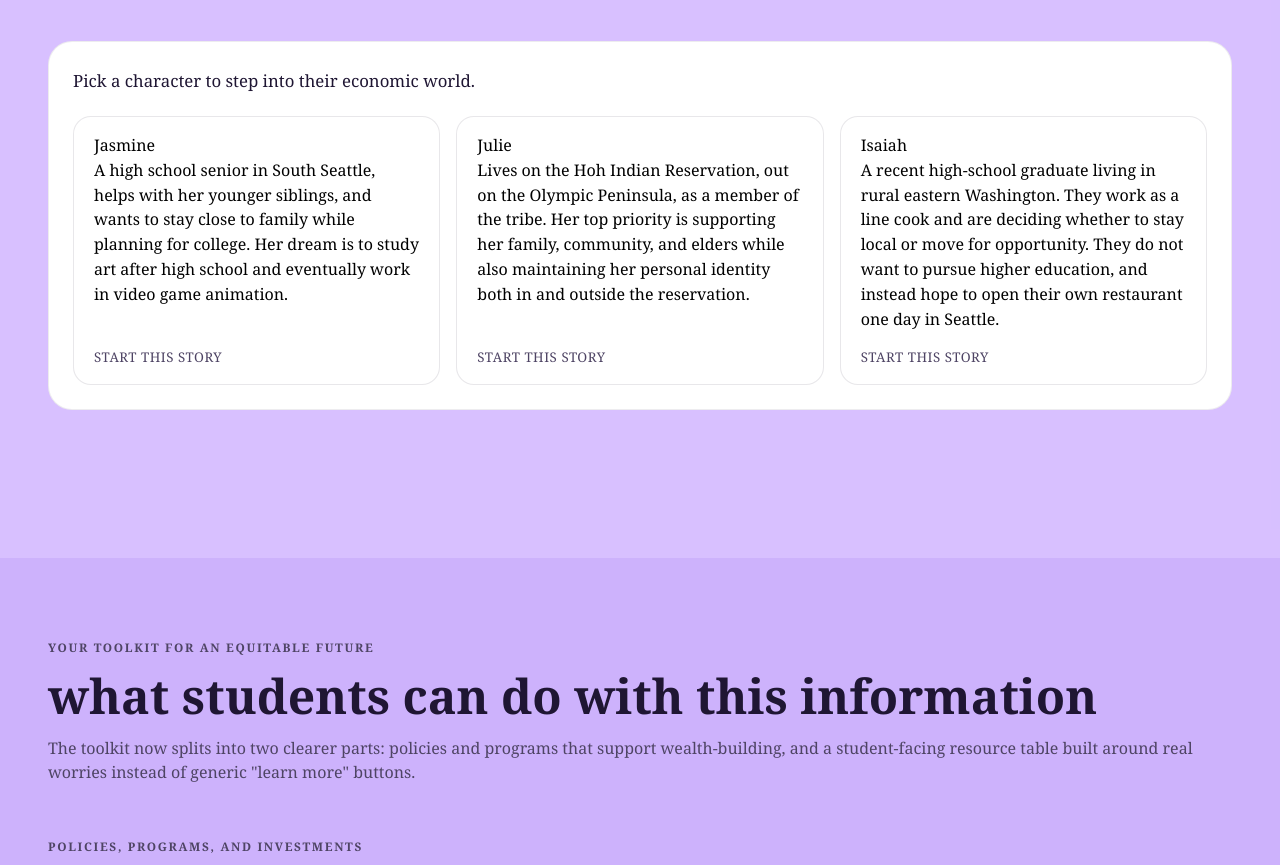
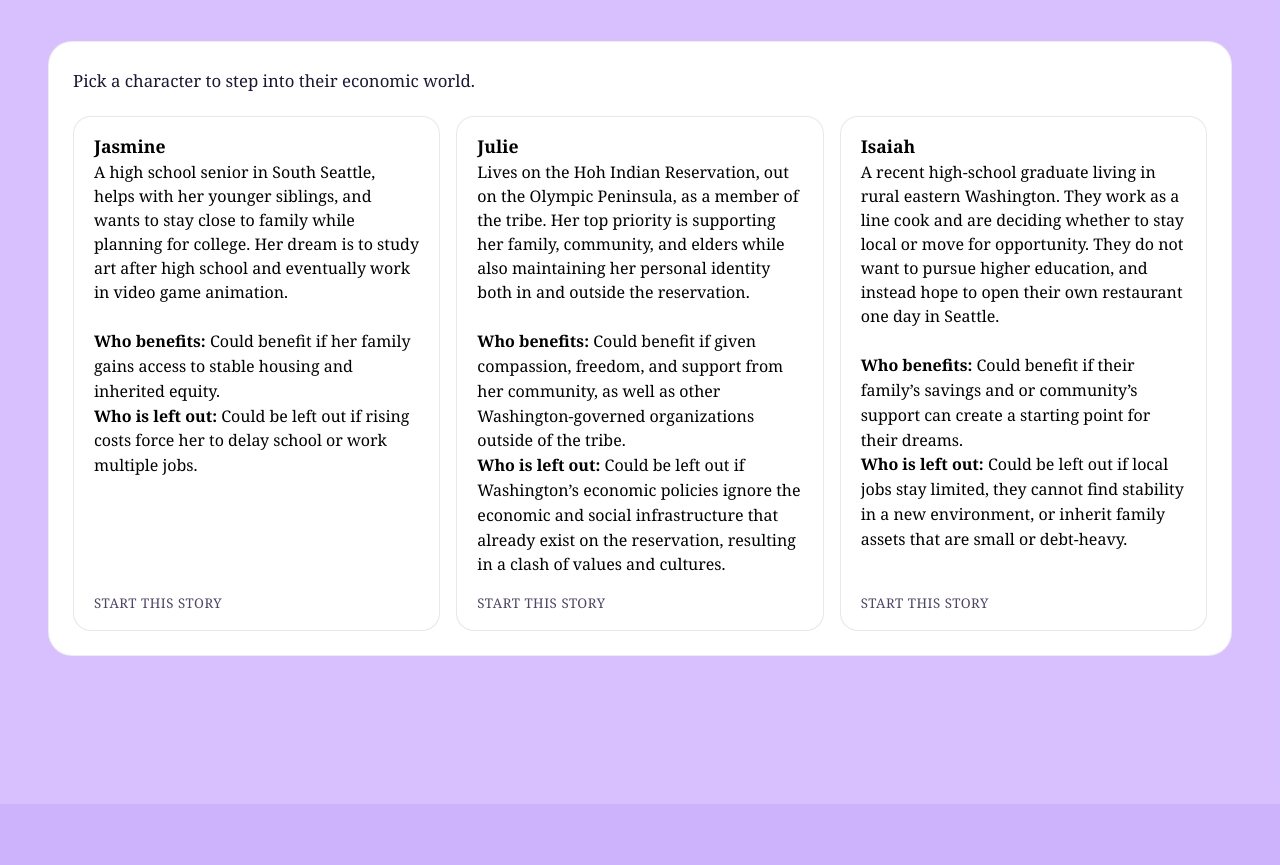
Before and after one commit to kelishightower/wacefe-scafold, a React (Vite) app: page / in a window 1280 px wide. Shown: the part 7600-8465 px from the top of the page. Built offline with nearby package versions, Linux system fonts and the light colour scheme; a web font is replaced by a local one.

Commit message:
updated and added back needed information for charcter decision tree

```diff
--- a/src/components/ComparisonTool.jsx
+++ b/src/components/ComparisonTool.jsx
@@ -524,9 +524,58 @@
                       props.onChooseCharacter(character.id);
                     }}
                 >
+                  {/*<div className="scenario-option-copy stack-xs" style={{ width: '100%' }}>*/}
+                  {/*  <span className="scenario-option-title">{character.name}</span>*/}
+                  {/*  <p className="scenario-option-description">{character.summary}</p>*/}
+                  {/*  <div className="stack-xs" style={{ marginTop: '0.75rem' }}>*/}
+                  {/*    <p style={{ margin: 0 }}>*/}
+                  {/*      <strong>Who benefits:</strong> {character.benefit}*/}
+                  {/*    </p>*/}
+                  {/*    <p style={{ margin: 0 }}>*/}
+                  {/*      <strong>Who is left out:</strong> {character.risk}*/}
+                  {/*    </p>*/}
+                  {/*  </div>*/}
+                  {/*</div>*/}
                   <div className="scenario-option-copy stack-xs" style={{ width: '100%' }}>
-                <span className="scenario-option-title">{character.name}</span>
-                <p className="scenario-option-description">{character.summary}</p>
+  <span
+      className="scenario-option-title"
+      style={{
+        fontWeight: 700,
+        fontSize: '1.1rem',
+        marginBottom: '0.25rem'
+      }}
+  >
+    {character.name}
+  </span>
+
+                    <p
+                        className="scenario-option-description"
+                        style={{
+                          marginBottom: '0.75rem',
+                          lineHeight: 1.5
+                        }}
+                    >
+                      {character.summary}
+                    </p>
+
+                    {/* divider for visual separation */}
+                    <div
+                        style={{
+                          width: '100%',
+                          height: '1px',
+                          background: 'rgba(255,255,255,0.08)',
+                          margin: '0.5rem 0 0.75rem'
+                        }}
+                    />
+
+                    <div className="stack-xs" style={{ gap: '0.4rem' }}>
+                      <p style={{ margin: 0 }}>
+                        <strong>Who benefits:</strong> {character.benefit}
+                      </p>
+                      <p style={{ margin: 0 }}>
+                        <strong>Who is left out:</strong> {character.risk}
+                      </p>
+                    </div>
                   </div>
                   <small>start this story</small>
                 </button>
@@ -537,10 +586,57 @@
   );
 }
 
+function SelectedCharacterSummary(props) {
+  const character = props.character;
+
+  if (!character) {
+    return null;
+  }
+
+  return (
+      <div
+          className="panel stack-sm"
+          style={{
+            width: '100%',
+            marginBottom: '1.5rem'
+          }}
+      >
+        <p className="eyebrow">selected character</p>
+        <h4 className="panel-title" style={{ marginBottom: '0.5rem' }}>
+          {character.name}
+        </h4>
+        <div className="section-copy" style={{ maxWidth: '70ch', lineHeight: 1.6 }}>
+          <p>{character.summary}</p>
+        </div>
+
+        <div
+            style={{
+              display: 'grid',
+              gridTemplateColumns: 'repeat(2, minmax(0, 1fr))',
+              gap: '1rem',
+              width: '100%'
+            }}
+        >
+          <div className="outcome-panel stack-sm" style={{ margin: 0 }}>
+            <p className="eyebrow">who benefits</p>
+            <p style={{ margin: 0 }}>{character.benefit}</p>
+          </div>
+
+          <div className="outcome-panel stack-sm" style={{ margin: 0 }}>
+            <p className="eyebrow">who is left out</p>
+            <p style={{ margin: 0 }}>{character.risk}</p>
+          </div>
+        </div>
+      </div>
+  );
+}
+
 function ScenarioStep(props) {
   return (
       <div className="scenario-panel stack-sm" style={{ width: '100%' }}>
-      <p className="scenario-prompt" style={{ maxWidth: '70ch', lineHeight: 1.6, marginBottom: '1rem' }}>{props.prompt}</p>
+        <p className="scenario-prompt" style={{ maxWidth: '70ch', lineHeight: 1.6, marginBottom: '1rem' }}>
+          {props.prompt}
+        </p>
         <div
             className="scenario-option-list scenario-option-list-choices"
             style={{
@@ -585,12 +681,12 @@
       <div className="outcome-panel stack-sm">
         <p className="eyebrow">outcome + reflection</p>
         <p>{props.outcome}</p>
-      <p><strong>Reflection prompt:</strong> {props.reflection}</p>
+        <p>
+          <strong>Reflection prompt:</strong> {props.reflection}
+        </p>
       </div>
   );
 }
-
-
 
 export default function ComparisonTool() {
   const [showTransferValue, setShowTransferValue] = useState(false);
@@ -678,9 +774,9 @@
           <div className="transfer-card-grid">
             {wealthTransferSteps.map(function (step, index) {
               const backgroundColors = [
-      ' #fff6d5', // soft yellow
-      '#d5fbf4', // soft blue
-      '#ebe1fa'  // soft purple
+                ' #fff6d5',
+                '#d5fbf4',
+                '#ebe1fa'
               ];
 
               return (
@@ -800,6 +896,10 @@
                   />
               )}
 
+              {selectedCharacterId && (
+                  <SelectedCharacterSummary character={selectedCharacter} />
+              )}
+
               {selectedCharacterId && currentScenarioNode && !outcomeData && (
                   <ScenarioStep
                       prompt={currentScenarioNode.prompt}
```
Lines whose indentation alone changed are shown as unchanged.
